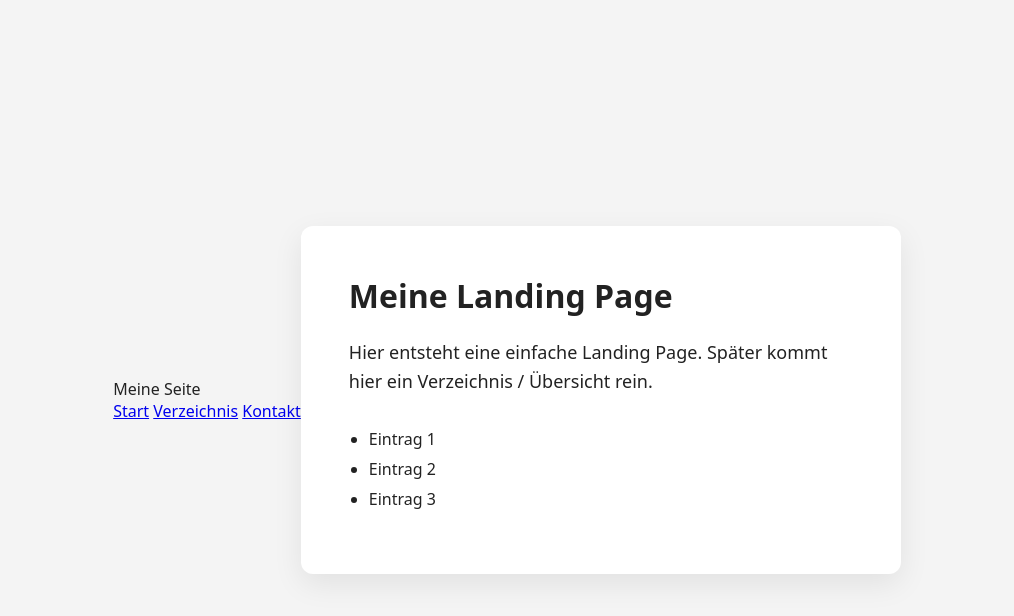
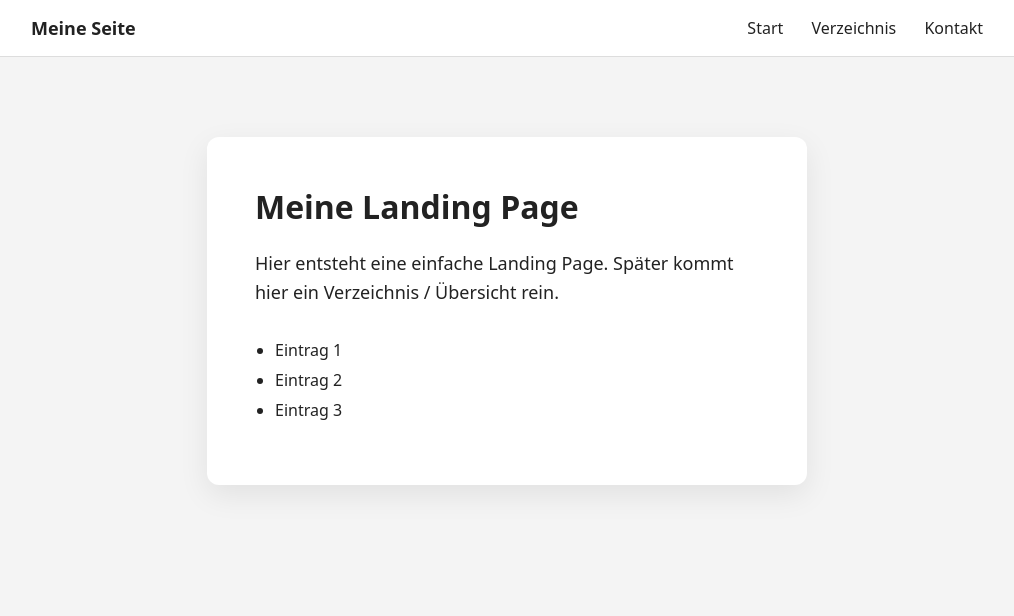
Before and after one commit to almostramon/almostramon.github.io, a plain HTML site: page index.html in a window 1280 px wide. Shown: the whole page, without its empty margins (133-1147 px from the left). Drawn offline with Linux system fonts and the light colour scheme.

Commit message:
Update style.css

```diff
--- a/style.css
+++ b/style.css
@@ -1,4 +1,4 @@
-/* Reset / Basis */
+/* Basis */
 * {
   box-sizing: border-box;
 }
@@ -10,18 +10,47 @@ body {
   font-family: system-ui, -apple-system, BlinkMacSystemFont, "Segoe UI", sans-serif;
   background-color: #f4f4f4;
   color: #222;
+}
+
+/* Header */
+.site-header {
+  background: white;
+  border-bottom: 1px solid #ddd;
+}
+
+.nav {
+  max-width: 1000px;
+  margin: 0 auto;
+  padding: 16px 24px;
 
   display: flex;
   align-items: center;
-  justify-content: center;
+  justify-content: space-between;
 }
 
-/* Zentrale Content-Box */
+.logo {
+  font-weight: 600;
+  font-size: 18px;
+}
+
+/* Navigation Links */
+nav a {
+  margin-left: 24px;
+  text-decoration: none;
+  color: #222;
+  font-weight: 500;
+}
+
+nav a:hover {
+  text-decoration: underline;
+}
+
+/* Hauptinhalt */
 .container {
   background: white;
   padding: 48px;
   max-width: 600px;
-  width: 100%;
+  margin: 80px auto;
 
   border-radius: 12px;
   box-shadow: 0 10px 30px rgba(0, 0, 0, 0.08);
```
